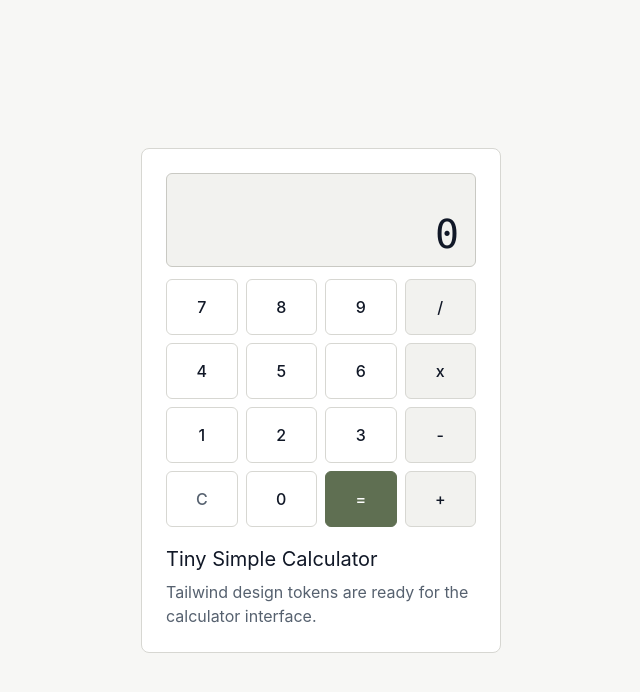
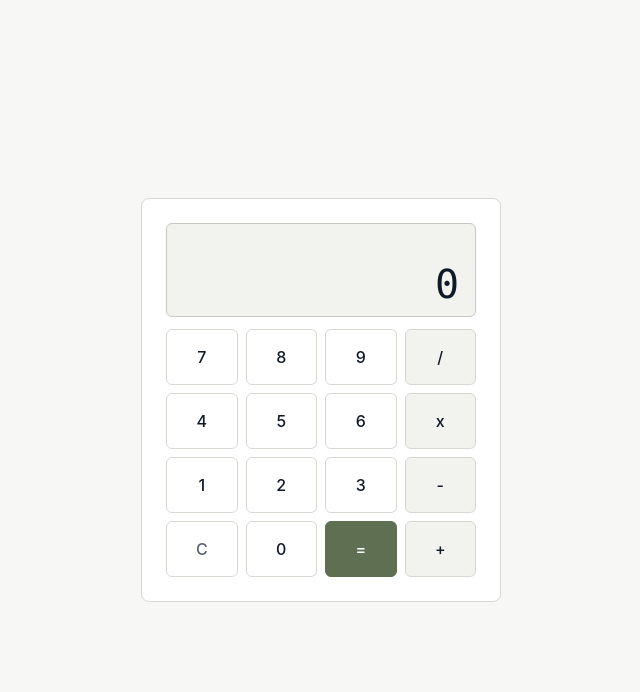
Before and after one commit to mtplayground/alex-1883-tiny-simple-calculat, a React (Vite) app: page / in a window 1280 px wide. Shown: the top 692 px of the page, without its empty margins (319-959 px from the left). Built offline with nearby package versions, Linux system fonts and the light colour scheme.

Commit message:
feat: Wire keypad and display to the logic and assemble the screen

```diff
--- a/src/App.tsx
+++ b/src/App.tsx
@@ -1,23 +1,31 @@
+import { useReducer } from "react";
 import { Display } from "./components/Display";
 import { Keypad } from "./components/Keypad";
+import { applyCalculatorAction, createInitialCalculatorState } from "./lib/calculator";
 
 function App() {
+  const [calculatorState, dispatchCalculatorAction] = useReducer(
+    applyCalculatorAction,
+    createInitialCalculatorState(),
+  );
+
   return (
     <main
       className="grid min-h-screen place-items-center bg-canvas p-6"
       aria-labelledby="app-title"
     >
-      <section className="calculator-surface">
-        <Display displayValue="0" />
+      <section className="calculator-surface" aria-labelledby="app-title">
+        <h1 id="app-title" className="sr-only">
+          Calculator
+        </h1>
+        <Display
+          displayValue={calculatorState.displayValue}
+          expression={calculatorState.expression}
+          isError={calculatorState.status === "error"}
+        />
         <div className="mt-3">
-          <Keypad />
+          <Keypad onPress={dispatchCalculatorAction} />
         </div>
-        <h1 id="app-title" className="mt-5 text-xl leading-tight text-ink">
-          Tiny Simple Calculator
-        </h1>
-        <p className="mt-2 leading-6 text-ink-muted">
-          Tailwind design tokens are ready for the calculator interface.
-        </p>
       </section>
     </main>
   );
```
